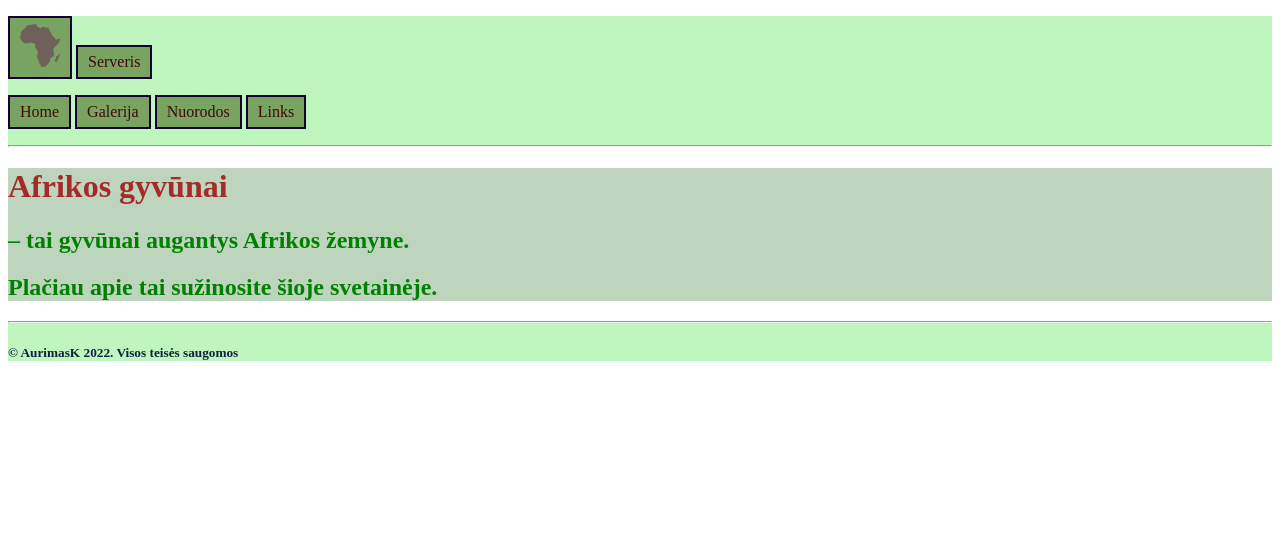
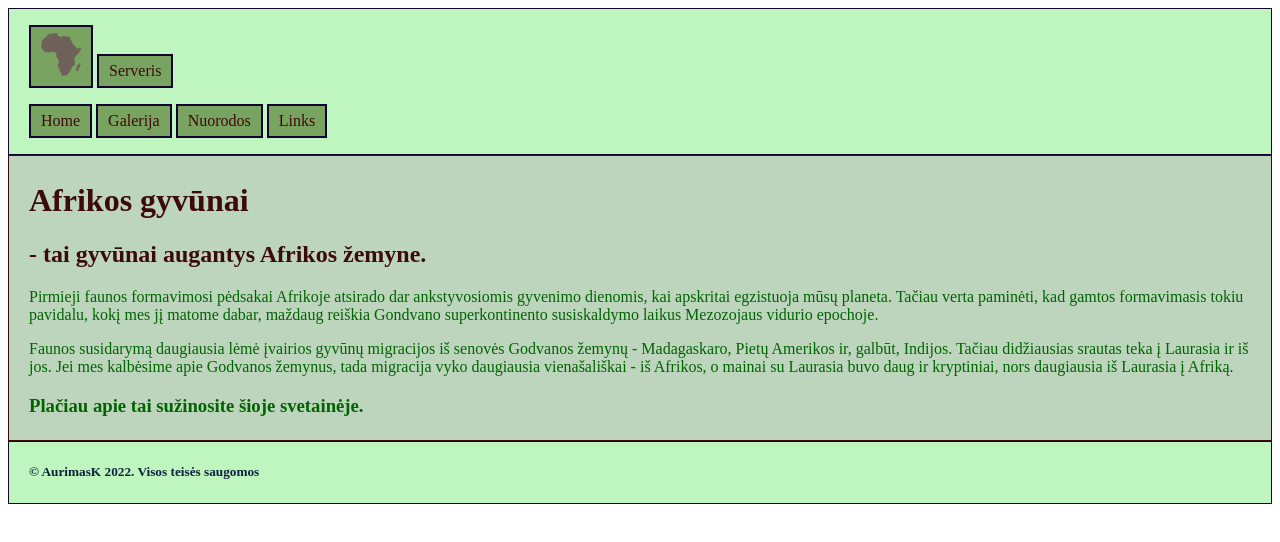
Before and after one commit to AurimasKonst/AKmybitbybit, a plain HTML site: page index.html in a window 1280 px wide. Drawn offline with Linux system fonts and the light colour scheme.

Commit message:
papildymai

```diff
--- a/index.html
+++ b/index.html
@@ -7,35 +7,45 @@
   <Style>
 	header {
 		background-color:rgb(191, 245, 191);
+
+		border: 1px solid rgb(20, 2, 49);
+		padding: 0px 20px;
+		margin: 0px;
      }
 	 nav a:link, a:visited {
                       display: inline-block;
-	           background-color: rgb(121, 163, 97);
-	                      color: rgb(61, 10, 10);
+	         background-color: rgb(121, 163, 97);
+	                    color: rgb(61, 10, 10);
               text-decoration: none;
                    text-align: center;
-	                     border: 2px solid rgb(20, 2, 49);
-	                    padding: 6px 10px;
+	                   border: 2px solid rgb(20, 2, 49);
+	                  padding: 6px 10px;
+					  margin: 0px 0px;
     	}
     main {
 		background-color:rgb(189, 212, 189);
+		         padding: 5px 20px;
+				 border: 1px solid rgb(61, 10, 10);
+				 margin:0%;
      }
-      h1 {
+
+      h1, h2 {
          font weight: bold;
-		 color:brown;
+		 color:rgb(61, 10, 10);
 	    }
-	 h2 {
+	 h3, p {
          font weight: bold;
-		 color:green;
+		 color:darkgreen;
          }
     footer {
 		background-color:rgb(191, 245, 191);
+		border: 1px solid rgb(20, 2, 49);
+		padding: 0px 20px;
+		margin: 0px;
    }
      h5 {
 		color:rgb(14, 34, 59);
 	}
-
-
 
    </Style>
 
@@ -54,17 +64,22 @@
 		<a href="links.html">Links</a>
 	   </p>
 	  </nav>
-	   <hr/>
    </header>
    <main>
 	  </p>
 	  <h1>Afrikos gyvūnai</h1>
-	  <h2>– tai gyvūnai augantys Afrikos žemyne.</h2>
-	  <h2>Plačiau apie tai sužinosite šioje svetainėje.</h2>
+	  <h2>- tai gyvūnai augantys Afrikos žemyne.</h2>
+	  </P>
+	  <p>
+		Pirmieji faunos formavimosi pėdsakai Afrikoje atsirado dar ankstyvosiomis gyvenimo dienomis, kai apskritai egzistuoja mūsų planeta. Tačiau verta paminėti, kad gamtos formavimasis tokiu pavidalu, kokį mes jį matome dabar, maždaug reiškia Gondvano superkontinento susiskaldymo laikus Mezozojaus vidurio epochoje.
+	  </p>
+	  <p>
+        Faunos susidarymą daugiausia lėmė įvairios gyvūnų migracijos iš senovės Godvanos žemynų - Madagaskaro, Pietų Amerikos ir, galbūt, Indijos. Tačiau didžiausias srautas teka į Laurasia ir iš jos. Jei mes kalbėsime apie Godvanos žemynus, tada migracija vyko daugiausia vienašališkai - iš Afrikos, o mainai su Laurasia buvo daug ir kryptiniai, nors daugiausia iš Laurasia į Afriką.
+	  </p>
+	  <h3>Plačiau apie tai sužinosite šioje svetainėje.</h2>
   	  <p>
     </main>
    <footer>
-	 <hr style/>
      <h5>© AurimasK 2022. Visos teisės saugomos</h5>
    </footer>
  </body>
```
Also changed, not shown: bookmarks.html (+24 -13 lines), galerija.html (+21 -13 lines), links.html (+9 -5 lines), img/bg1.png (added), img/dr1.png (added), img/gi1.png (added), 1 other file.
